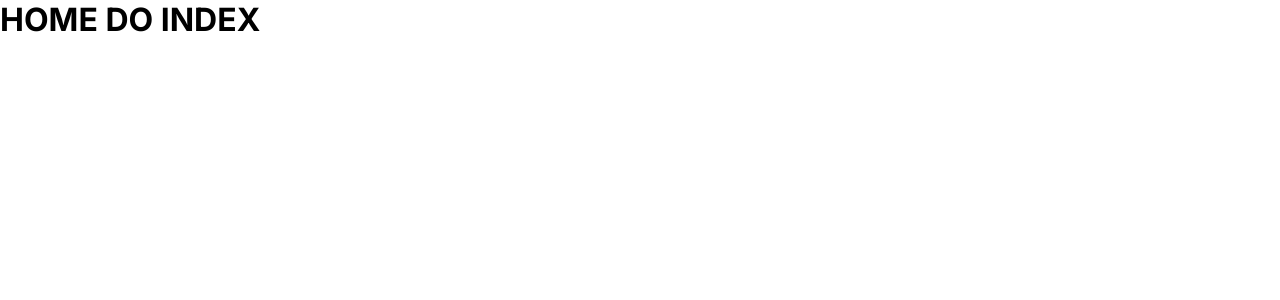
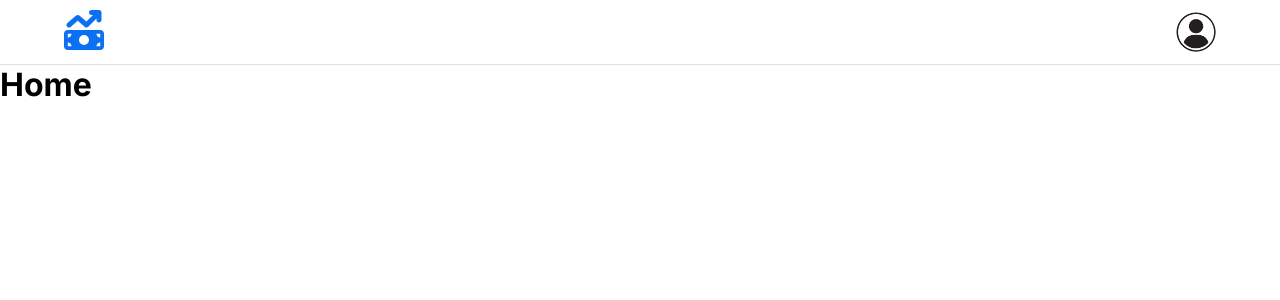
Before and after one commit to carlosaugusto25/dashboard-sales-react, a React (Vite) app: page /home in a window 1280 px wide. Shown: the top 300 px of the page. Built offline with nearby package versions, Linux system fonts and the light colour scheme.

Commit message:
feat: header-component

```diff
--- /dev/null
+++ b/src/components/Header.tsx
@@ -0,0 +1,36 @@
+import styled from "styled-components";
+import { StyledLogo } from "@/components";
+import { Link } from "react-router-dom";
+import { Avatar, Box, Container } from "@mui/material";
+import { pixelToRem } from "@/utils";
+
+const StyledHeader = styled.header`
+    background-color: ${({ theme }) => theme.appBackground};
+    border-bottom: ${pixelToRem(1)} solid ${({ theme }) => theme.appDefaultStroke};
+    /* margin-bottom: ${pixelToRem(37)}; */
+    width: 100%;
+`;
+
+export function Header() {
+    return (
+        <StyledHeader>
+            <Container maxWidth='lg'>
+                <Box
+                    sx={{
+                        alignItems: 'center',
+                        display: 'flex',
+                        justifyContent: 'space-between',
+                        height: pixelToRem(64),
+                    }}
+                >
+                    <Link to='/home'>
+                        <StyledLogo height={40} width={40} />
+                    </Link>
+                    <Link to='/perfil'>
+                        <Avatar alt='Avatar' src='/user-icon.png' sx={{ width: pixelToRem(40), height: pixelToRem(40) }} />
+                    </Link>
+                </Box>
+            </Container>
+        </StyledHeader>
+    )
+}
--- a/src/components/index.ts
+++ b/src/components/index.ts
@@ -1,4 +1,5 @@
 export { FormComponent } from './FormComponent';
+export { Header } from './Header';
 export * from './BannerImage';
 export * from './Logo';
 export * from './StyledButton';
--- a/src/pages/Home/index.tsx
+++ b/src/pages/Home/index.tsx
@@ -1,5 +1,10 @@
+import { Header } from "@/components";
+
 export function Home() {
     return (
-        <><h1>HOME DO INDEX</h1></>
+        <>
+            <Header />
+            <h1>Home</h1>
+        </>
     )
 }
--- a/src/pages/Leads/index.tsx
+++ b/src/pages/Leads/index.tsx
@@ -1,5 +1,10 @@
+import { Header } from "@/components";
+
 export function Leads() {
     return (
-        <><h1>LEADS DO INDEX</h1></>
+        <>
+            <Header />
+            <h1>LEADS DO INDEX</h1>
+        </>
     )
 }
--- a/src/pages/Profile/index.tsx
+++ b/src/pages/Profile/index.tsx
@@ -1,5 +1,10 @@
+import { Header } from "@/components";
+
 export function Profile() {
     return (
-        <><h1>PERFIL DO INDEX</h1></>
+        <>
+            <Header />
+            <h1>PERFIL DO INDEX</h1>
+        </>
     )
 }
```
Also changed, not shown: public/user-icon.png (added).
